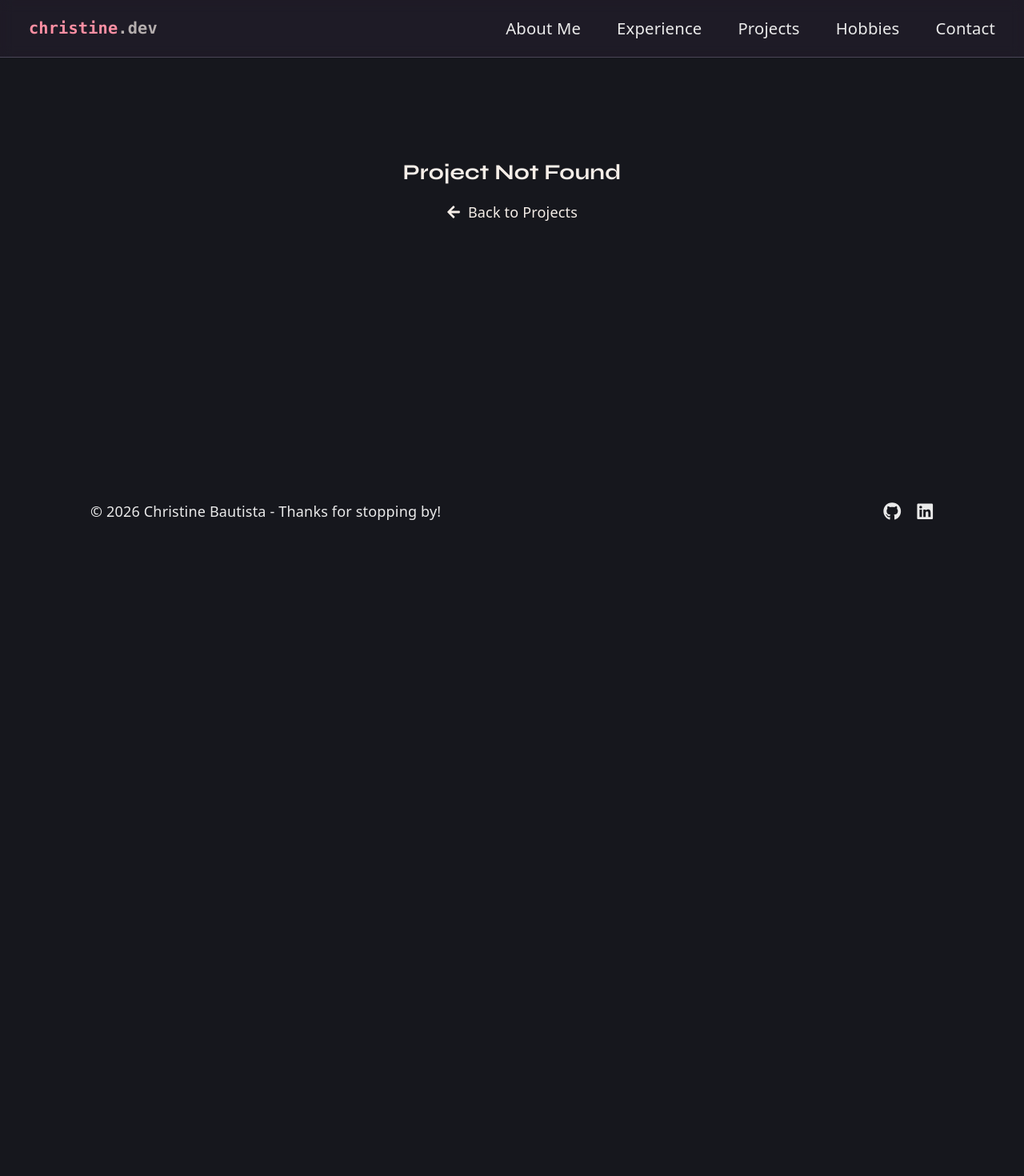
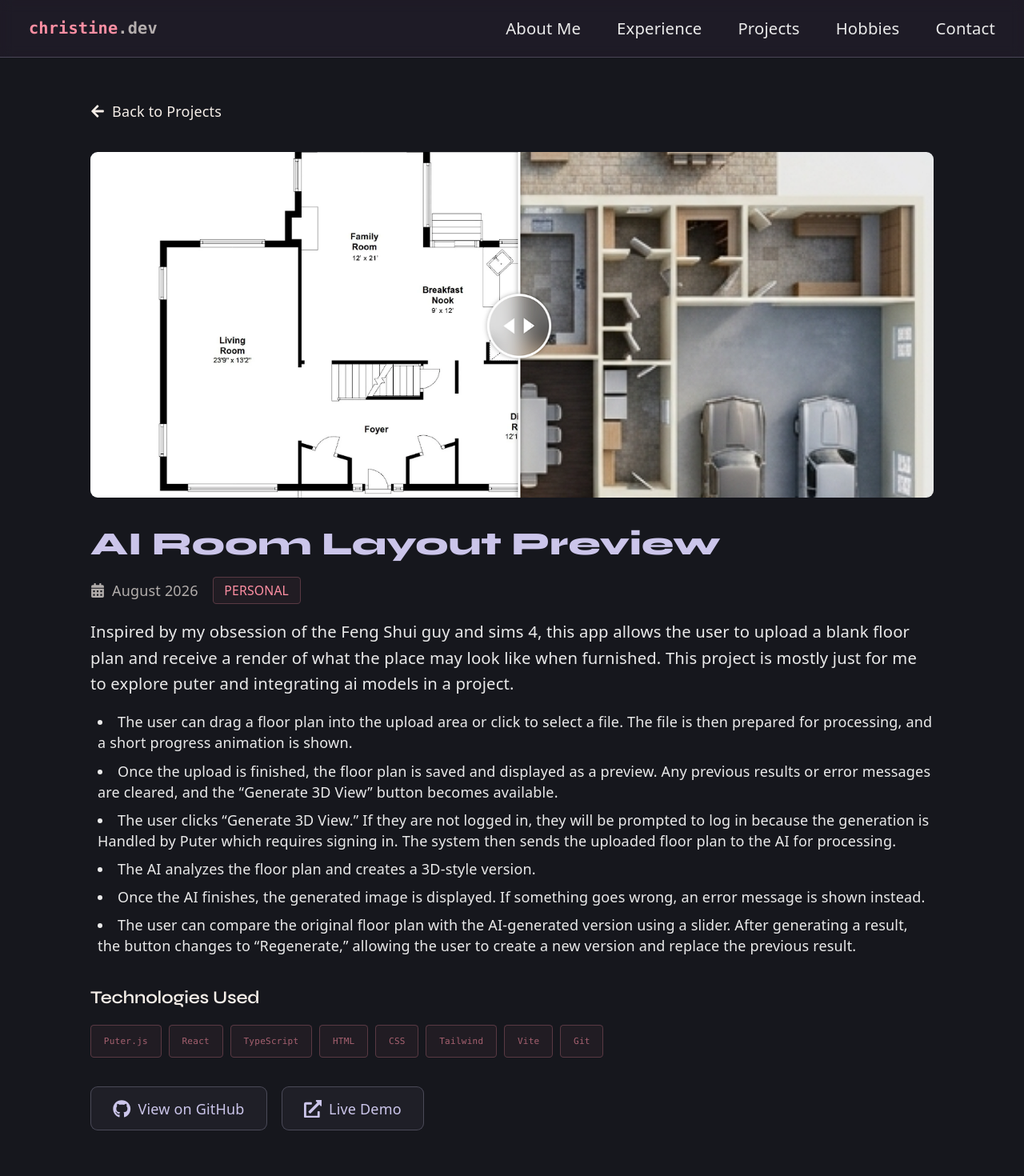
Before and after one commit to Cr1py/Cr1py.github.io, a React (Vite) app: page /projects/ai-room-layout-preview in a window 1280 px wide. Before the commit this address had no page. Shown: the top 1470 px of the page at 80% size. Before the commit the page ends 800 px from the top, so only its background shows below. Built offline with nearby package versions, Linux system fonts and the light colour scheme.

Commit message:
added new project

```diff
--- a/src/components/data/projects.ts
+++ b/src/components/data/projects.ts
@@ -1,3 +1,4 @@
+import floorPlanImg from "../../assets/floorPlanImg.png";
 import capstoneImg from "../../assets/capstoneImg.png";
 import capstoneDemo from "../../assets/preview.html?url";
 import piCamsImg from "../../assets/piCams.png";
@@ -22,9 +23,42 @@ export interface Project {
 }
 
 export const projects: Project[] = [
+    {
+    id: 'ai-room-layout-preview',
+    title: 'AI Room Layout Preview',
+    description:
+      'Inspired by my obsession of the Feng Shui guy and sims 4, this app allows the user to upload a blank floor plan and receive a render of what the place may look like when furnished. This project is mostly just for me to explore puter and integrating ai models in a project.',
+    shortDescription:
+      'AI powered floor plan renderer built with React and Puter.js.',
+    longDescription: [
+      'The user can drag a floor plan into the upload area or click to select a file. The file is then prepared for processing, and a short progress animation is shown.',
+      'Once the upload is finished, the floor plan is saved and displayed as a preview. Any previous results or error messages are cleared, and the “Generate 3D View” button becomes available.',
+      'The user clicks “Generate 3D View.” If they are not logged in, they will be prompted to log in because the generation is Handled by Puter which requires signing in. The system then sends the uploaded floor plan to the AI for processing.',
+      'The AI analyzes the floor plan and creates a 3D-style version.',
+      'Once the AI finishes, the generated image is displayed. If something goes wrong, an error message is shown instead.',
+      'The user can compare the original floor plan with the AI-generated version using a slider. After generating a result, the button changes to “Regenerate,” allowing the user to create a new version and replace the previous result.',
+    ],
+      technologies: [
+      'Puter.js',
+      'React',
+      'TypeScript',
+      'HTML',
+      'CSS',
+      'Tailwind',
+      'Vite',
+      'Git'
+    ],
+    imageUrl: floorPlanImg,
+    githubUrl: 'https://github.com/Cr1py/AI-Room-Layout-Preview',
+    demoUrl: 'https://cr1py.github.io/AI-Room-Layout-Preview/',
+    category: 'Personal',
+    featured: true,
+    date: '2026-08'
+  },
+
   {
     id: 'proj-autograder',
-    title: 'Course Auto Grader',
+    title: 'Western Course Auto Grader',
     description:
       'Built in collaboration within a team of 3, and supervised by Dr. Daniel Servos, this modular Python autograder system was developed as a group capstone project for Western University. This system is designed to automate the process of grading Python programming assignments through Gradescope.',
     shortDescription:
@@ -54,6 +88,7 @@ export const projects: Project[] = [
     featured: true,
     date: '2026-04'
   },
+
   {
     id: 'proj-nlp',
     title: 'Riipen NLP Project',
@@ -74,9 +109,10 @@ export const projects: Project[] = [
     ],
     imageUrl: riipenLogo,
     category: 'Freelance',
-    featured: true,
+    featured: false,
     date: '2024-03'
   },
+
   {
     id: 'proj-picams',
     title: 'Pi\n Cams',
@@ -106,6 +142,7 @@ export const projects: Project[] = [
     featured: true,
     date: '2023-09'
   },
+
   {
     id: 'proj-western-maps',
     title: 'Campus Building Map',
@@ -127,9 +164,10 @@ export const projects: Project[] = [
     imageUrl: mcGroundFloor,
     githubUrl: 'https://github.com/Cr1py/Western_Maps',
     category: 'School',
-    featured: true,
+    featured: false,
     date: '2022-09'
   },
+
   {
     id: 'proj-custom-discord',
     title: 'Custom Discord UI',
@@ -146,7 +184,7 @@ export const projects: Project[] = [
     ],
     imageUrl: customDiscordImg1,
     category: 'Personal',
-    featured: true,
+    featured: false,
     date: '2021-11'
   }
 ];
```
Also changed, not shown: src/assets/floorPlanImg.png (added).
